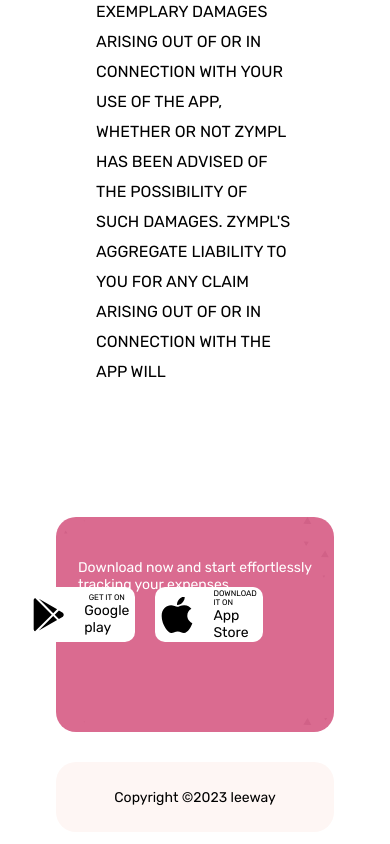
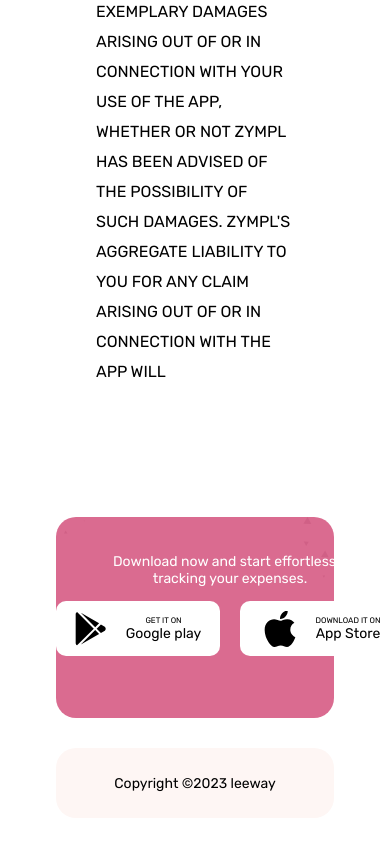
Before and after one commit to muggleworks/leeway-website, a plain HTML site: page public/terms-and-conditions.html in a window 390 px wide. Shown: the part 5252-6096 px from the top of the page. Drawn offline with Linux system fonts and the light colour scheme.

Commit message:
home section (mobileUI)

```diff
--- a/public/app.js
+++ b/public/app.js
@@ -6,4 +6,5 @@ function expand(id) {
     const content = document.getElementById(id);
     content.classList.toggle("hidden");
     lastId = id;
+
 }
--- a/public/styles.css
+++ b/public/styles.css
@@ -345,20 +345,20 @@
 @media screen and (max-width: 600px) {
   .download-section {
     width: 100%;
-    display: block;
-    padding-top: 14px;
+    display: flex;
+    align-items: center;
   }
 
   .download-content {
     display: block;
-    padding-top: 14px;
+    justify-content: center;
+    margin-top: -40px;
   }
 
   .download-buttons {
     display: flex;
     justify-content: center;
     align-items: center;
-    padding-top: 30px;
     gap: 20px;
   }
 
@@ -367,6 +367,7 @@
     display: flex;
     justify-content: center;
     align-items: center;
+    text-align: center;
   }
 
   .download-button p {
@@ -436,7 +437,7 @@
     align-items: center;
     text-align: center;
     margin-top: -150px;
-    padding-left: 80px;
+    padding-left: 170px;
 
   }
 
@@ -452,6 +453,7 @@
   .home {
     display: flex;
     align-items: center;
+    margin-left: -100px;
   }
 
   .image-mobile {
@@ -460,10 +462,6 @@
     align-items: center;
   }
 
-  .download-buttons {
-    padding-right: 100px;
-    margin-top: -50px;
-  }
 
 
 }
```
